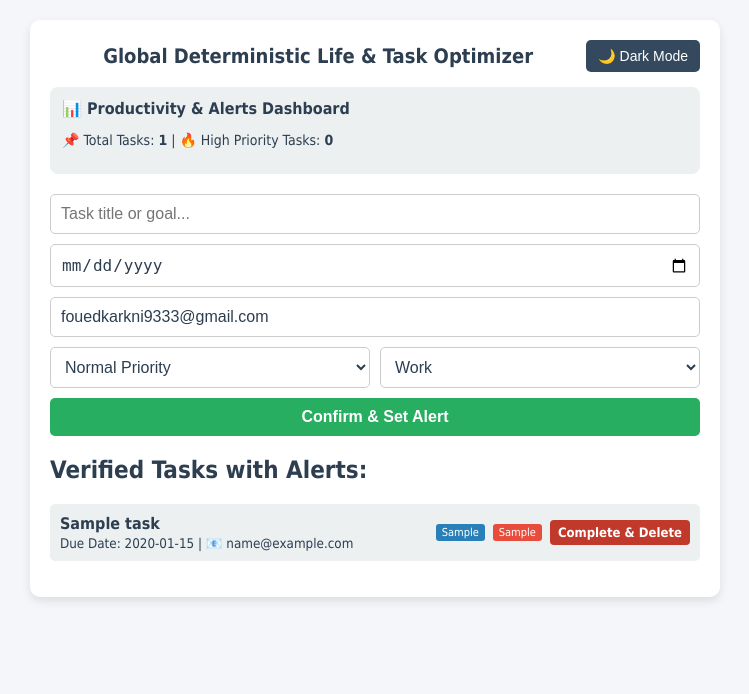
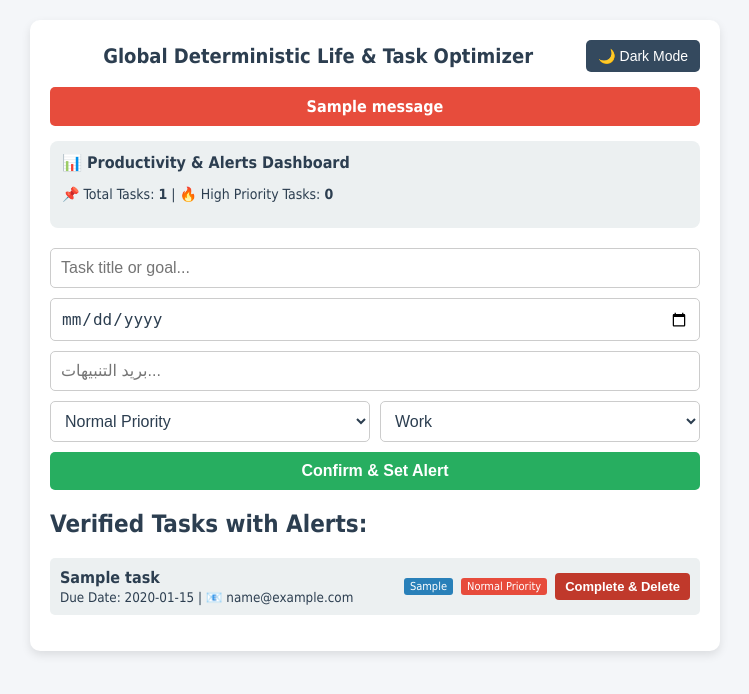
Before and after one commit to fouedkarkni9333-sketch/Deterministic-Life-Task-Optimizer, a Flask app: page / in a window 1280 px wide. Shown: the top 694 px of the page, without its empty margins (265-1014 px from the left). Run offline with Flask 3, Linux system fonts and the light colour scheme; tables that the repository leaves empty hold one stand-in row (values such as "Sample post"); one stand-in notice (Sample message) is shown.

Commit message:
Update index.html

```diff
--- a/templates/index.html
+++ b/templates/index.html
@@ -36,13 +36,15 @@
         button.submit-btn:hover { background-color: var(--btn-hover); }
         .analytics-box { background: var(--li-bg); padding: 12px; border-radius: 8px; margin-bottom: 20px; font-size: 14px; }
         .analytics-box h3 { margin: 0 0 8px 0; font-size: 16px; }
+        .alert-flash { background-color: #e74c3c; color: white; padding: 10px; border-radius: 5px; margin-bottom: 15px; text-align: center; font-weight: bold; }
         ul { list-style: none; padding: 0; }
         li { background: var(--li-bg); margin-bottom: 8px; padding: 10px; border-radius: 5px; display: flex; justify-content: space-between; align-items: center; }
         .task-info { display: flex; flex-direction: column; gap: 3px; }
         .meta { display: flex; gap: 8px; align-items: center; flex-wrap: wrap; }
         .badge { background: #e74c3c; color: white; padding: 2px 6px; border-radius: 3px; font-size: 11px; }
         .cat-badge { background: #2980b9; color: white; padding: 2px 6px; border-radius: 3px; font-size: 11px; }
-        .delete-btn { background-color: #c0392b; color: white; padding: 5px 8px; border-radius: 4px; text-decoration: none; font-size: 13px; font-weight: bold; }
+        .delete-btn { background-color: #c0392b; color: white; border: none; padding: 6px 10px; border-radius: 4px; cursor: pointer; font-size: 13px; font-weight: bold; }
+        .delete-btn:hover { background-color: #a93226; }
     </style>
 </head>
 <body data-theme="light">
@@ -52,6 +54,15 @@
             <button class="theme-toggle" onclick="toggleTheme()" id="themeBtn">🌙 {{ t.dark_mode }}</button>
         </div>
 
+        <!-- عرض رسائل الأخطاء أو التنبيهات القادمة من الباك إند -->
+        {% with messages = get_flashed_messages() %}
+          {% if messages %}
+            {% for message in messages %}
+              <div class="alert-flash">{{ message }}</div>
+            {% endfor %}
+          {% endif %}
+        {% endwith %}
+
         <div class="analytics-box">
             <h3>📊 {{ t.analytics }}</h3>
             <p>📌 {{ t.total_tasks }} <strong>{{ total_count }}</strong> | 🔥 {{ t.high_priority }} <strong>{{ high_count }}</strong></p>
@@ -60,11 +71,12 @@
         <form action="/add" method="POST">
             <input type="text" name="title" placeholder="{{ t.placeholder }}" required>
             <input type="date" name="due_date" required>
-            <input type="email" name="email" value="fouedkarkni9333@gmail.com" placeholder="بريد التنبيهات..." required>
+            <input type="email" name="email" placeholder="بريد التنبيهات..." required>
             <div style="display: flex; gap: 10px;">
+                <!-- استخدام قيم ثابتة للـ Backend وتسميات مترجمة للمستخدم -->
                 <select name="priority" style="flex: 1;">
-                    <option value="{{ t.priority_normal }}">{{ t.priority_normal }}</option>
-                    <option value="{{ t.priority_high }}">{{ t.priority_high }}</option>
+                    <option value="normal">{{ t.priority_normal }}</option>
+                    <option value="high">{{ t.priority_high }}</option>
                 </select>
                 <select name="category" style="flex: 1;">
                     <option value="{{ t.cat_work }}">{{ t.cat_work }}</option>
@@ -81,13 +93,19 @@
             {% for task in tasks %}
             <li>
                 <div class="task-info">
-                    <strong>{{ task[1] }}</strong>
-                    <small>{{ t.due }} {{ task[2] }} | 📧 {{ task[5] }}</small>
+                    <!-- استخدام اسم الحقل مباشرة بفضل sqlite3.Row لجعل الكود أكثر وضوحاً -->
+                    <strong>{{ task.title }}</strong>
+                    <small>{{ t.due }} {{ task.due_date }} | 📧 {{ task.email }}</small>
                 </div>
                 <div class="meta">
-                    <span class="cat-badge">{{ task[4] }}</span>
-                    <span class="badge">{{ task[3] }}</span>
-                    <a href="/delete/{{ task[0] }}" class="delete-btn">{{ t.delete }}</a>
+                    <span class="cat-badge">{{ task.category }}</span>
+                    <span class="badge">
+                        {% if task.priority == 'high' %}{{ t.priority_high }}{% else %}{{ t.priority_normal }}{% endif %}
+                    </span>
+                    <!-- تحويل زر الحذف إلى Form لأن مسار بايثون يستخدم POST -->
+                    <form action="/delete/{{ task.id }}" method="POST" style="margin: 0;">
+                        <button type="submit" class="delete-btn">{{ t.delete }}</button>
+                    </form>
                 </div>
             </li>
             {% else %}
```
